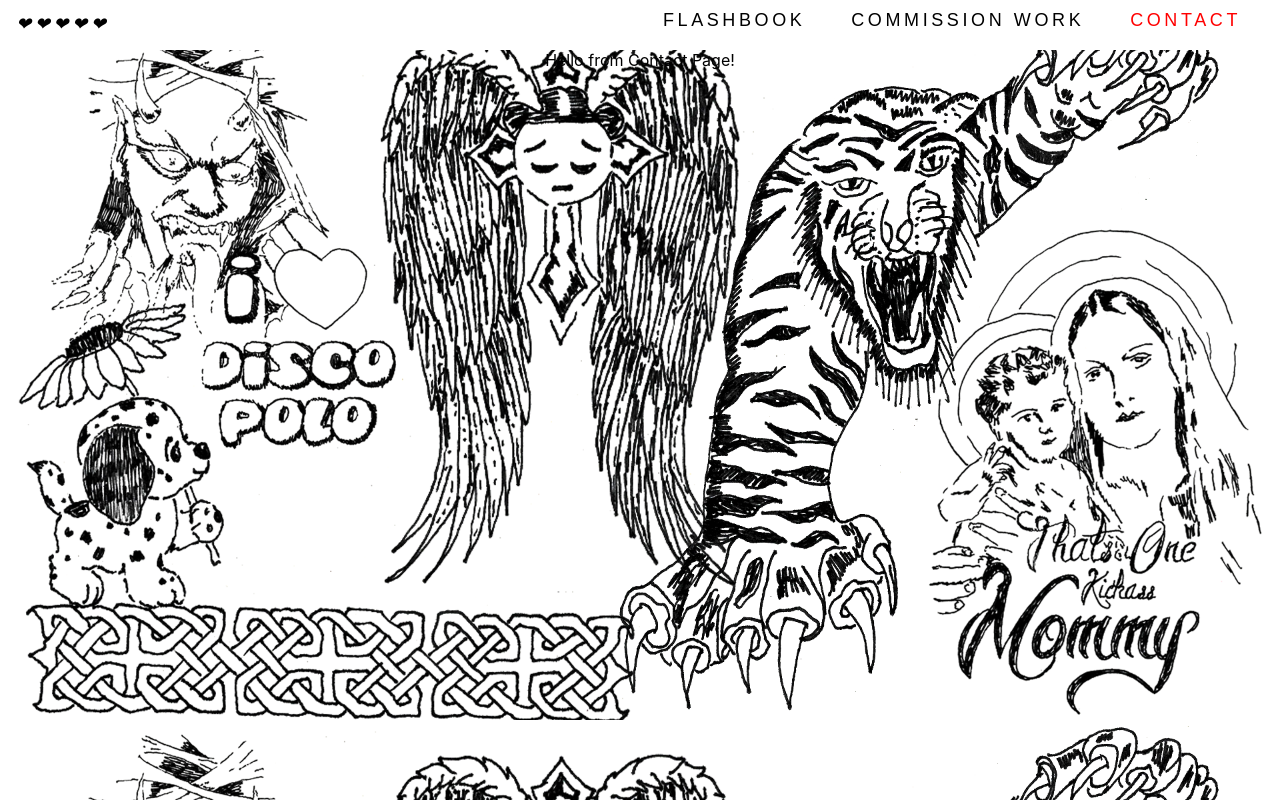
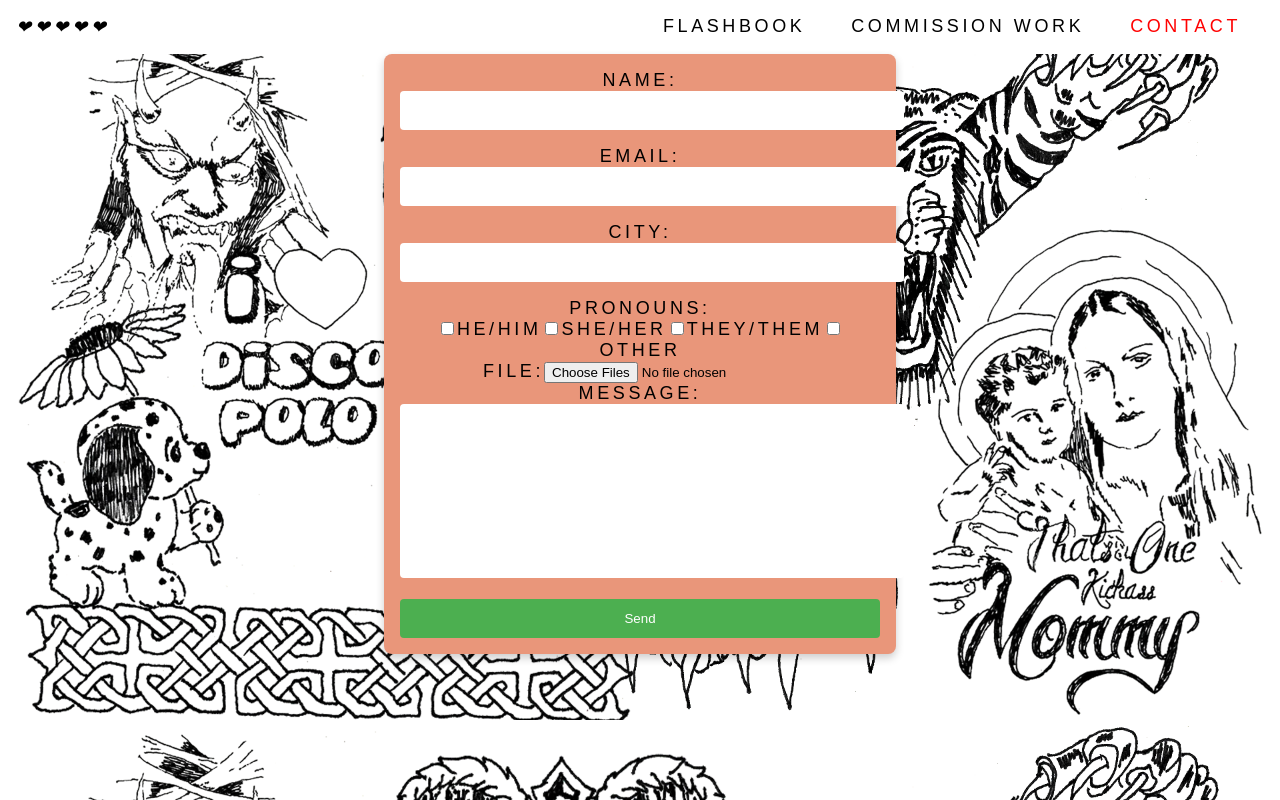
Before and after one commit to RobertKaniuth/heartz5website, a React (Create React App) app: page /contact in a window 1280 px wide. Built offline with nearby package versions, Linux system fonts and the light colour scheme.

Commit message:
first commit

```diff
--- a/package.json
+++ b/package.json
@@ -8,9 +8,12 @@
     "@testing-library/user-event": "^13.5.0",
     "axios": "^1.2.2",
     "dom": "^0.0.3",
+    "imagekitio-react": "^2.0.0",
+    "node.js": "^0.0.1-security",
     "react": "^18.2.0",
     "react-alice-carousel": "^2.7.0",
     "react-dom": "^18.2.0",
+    "react-image-gallery": "^1.2.11",
     "react-router": "^6.6.2",
     "react-router-dom": "^6.6.2",
     "react-scripts": "5.0.1",
--- /dev/null
+++ b/src/components/ContactForm/ContactForm.jsx
@@ -0,0 +1,109 @@
+import React, { useState } from "react";
+import styles from "./contactform.module.css";
+
+function ContactForm() {
+  const [name, setName] = useState("");
+  const [email, setEmail] = useState("");
+  const [city, setCity] = useState("");
+  const [pronouns, setPronouns] = useState([]);
+  const [files, setFiles] = useState(null);
+  const [message, setMessage] = useState("");
+
+  const handleFileChange = (e) => {
+    setFiles(Array.from(e.target.files));
+  };
+
+  const handlePronounChange = (e) => {
+    const selectedPronoun = e.target.value;
+    if (pronouns.includes(selectedPronoun)) {
+      setPronouns(pronouns.filter((pronoun) => pronoun !== selectedPronoun));
+    } else {
+      setPronouns([...pronouns, selectedPronoun]);
+    }
+  };
+
+  return (
+    <form className={styles.container}>
+      <label className={styles.label}>
+        Name:
+        <input
+          className={styles.input}
+          type="text"
+          value={name}
+          onChange={(e) => setName(e.target.value)}
+        />
+      </label>
+      <label className={styles.label}>
+        Email:
+        <input
+          className={styles.input}
+          type="email"
+          value={email}
+          onChange={(e) => setEmail(e.target.value)}
+        />
+      </label>
+      <label className={styles.label}>
+        City:
+        <input
+          className={styles.input}
+          type="text"
+          value={city}
+          onChange={(e) => setCity(e.target.value)}
+        />
+      </label>
+      <label className={styles.label}>
+        Pronouns:
+        <br />
+        <input
+          type="checkbox"
+          value="he/him"
+          checked={pronouns.includes("he/him")}
+          onChange={handlePronounChange}
+        />
+        He/Him
+        <input
+          type="checkbox"
+          value="she/her"
+          checked={pronouns.includes("she/her")}
+          onChange={handlePronounChange}
+        />
+        She/Her
+        <input
+          type="checkbox"
+          value="they/them"
+          checked={pronouns.includes("they/them")}
+          onChange={handlePronounChange}
+        />
+        They/Them
+        <input
+          type="checkbox"
+          value="other"
+          checked={pronouns.includes("other")}
+          onChange={handlePronounChange}
+        />
+        Other
+      </label>
+      <br />
+
+      <label className={styles.label}>
+        File:
+        <input type="file" onChange={handleFileChange} multiple />
+      </label>
+
+      <br />
+      <label className={styles.label}>
+        Message:
+        <textarea
+          className={styles.textarea}
+          value={message}
+          onChange={(e) => setMessage(e.target.value)}
+        />
+      </label>
+      <button className={styles.button} type="submit">
+        Send
+      </button>
+    </form>
+  );
+}
+
+export default ContactForm;
--- /dev/null
+++ b/src/components/ContactForm/contactform.module.css
@@ -0,0 +1,50 @@
+.container {
+  font-family: Arial, Helvetica, sans-serif;
+  font-size: 18px;
+  letter-spacing: 0.2em;
+
+  text-transform: uppercase;
+  width: 100%;
+  max-width: 480px;
+  margin: 0 auto;
+  padding: 16px;
+  background-color: darksalmon;
+  border-radius: 8px;
+  box-shadow: 0 4px 8px 0 rgba(0, 0, 0, 0.2);
+}
+
+.label {
+  margin-bottom: 8px;
+}
+
+.input,
+.select {
+  width: 100%;
+  padding: 12px;
+  margin-bottom: 16px;
+  border: none;
+  border-radius: 4px;
+  background-color: #fff;
+  border-color: black;
+}
+
+.textarea {
+  width: 100%;
+  height: 150px;
+  padding: 12px;
+  margin-bottom: 16px;
+  border: none;
+  border-radius: 4px;
+  background-color: #fff;
+  resize: none;
+}
+
+.button {
+  width: 100%;
+  padding: 12px;
+  background-color: #4caf50;
+  color: #fff;
+  border: none;
+  border-radius: 4px;
+  cursor: pointer;
+}
--- a/src/components/Header/header.module.css
+++ b/src/components/Header/header.module.css
@@ -10,7 +10,8 @@
 .logo {
   font-size: 18px;
   letter-spacing: 0.2em;
-  line-height: 0.5em;
+  display: flex;
+  justify-content: center;
   text-transform: uppercase;
 }
 .nav {
@@ -25,6 +26,6 @@
   color: black;
   font-size: 18px;
   letter-spacing: 0.2em;
-  line-height: 0.5em;
+
   text-transform: uppercase;
 }
--- a/src/components/ImageGallery/ImageGallery.jsx
+++ b/src/components/ImageGallery/ImageGallery.jsx
@@ -1,5 +1,33 @@
-import React from "react";
+import React, { useEffect, useState } from "react";
+import axios from "axios";
 
-const ImageGallery = () => <div></div>;
+function Flashes() {
+  const [images, setImages] = useState([]);
 
-export default ImageGallery;
+  useEffect(() => {
+    axios
+      .get("https://ik.imagekit.io/harz555/flashbook/", {
+        headers: {
+          "Access-Control-Allow-Origin": "*",
+        },
+      })
+      .then((response) => {
+        setImages(response.data);
+      })
+      .catch((error) => {
+        console.log(error);
+      });
+  }, []);
+
+  return (
+    <ul>
+      {images.map((image) => (
+        <li key={image.id}>
+          <img src={image.url} alt={image.name} />
+        </li>
+      ))}
+    </ul>
+  );
+}
+
+export default Flashes;
--- a/src/pages/Contact.jsx
+++ b/src/pages/Contact.jsx
@@ -1,5 +1,10 @@
 import React from "react";
+import ContactForm from "../components/ContactForm/ContactForm";
 
-const Contact = () => <div>Hello from Contact Page!</div>;
+const Contact = () => (
+  <div>
+    <ContactForm />
+  </div>
+);
 
 export default Contact;
--- a/src/pages/Flashbook.jsx
+++ b/src/pages/Flashbook.jsx
@@ -1,5 +1,10 @@
 import React from "react";
+import Flashes from "../components/ImageGallery/ImageGallery";
 
-const Flashbook = () => <div>Here comes some Tattoo flash soon :)</div>;
+const Flashbook = () => (
+  <div>
+    <Flashes />
+  </div>
+);
 
 export default Flashbook;
```
Also changed, not shown: 1 other file (tests, documents, lock files or other folders).
